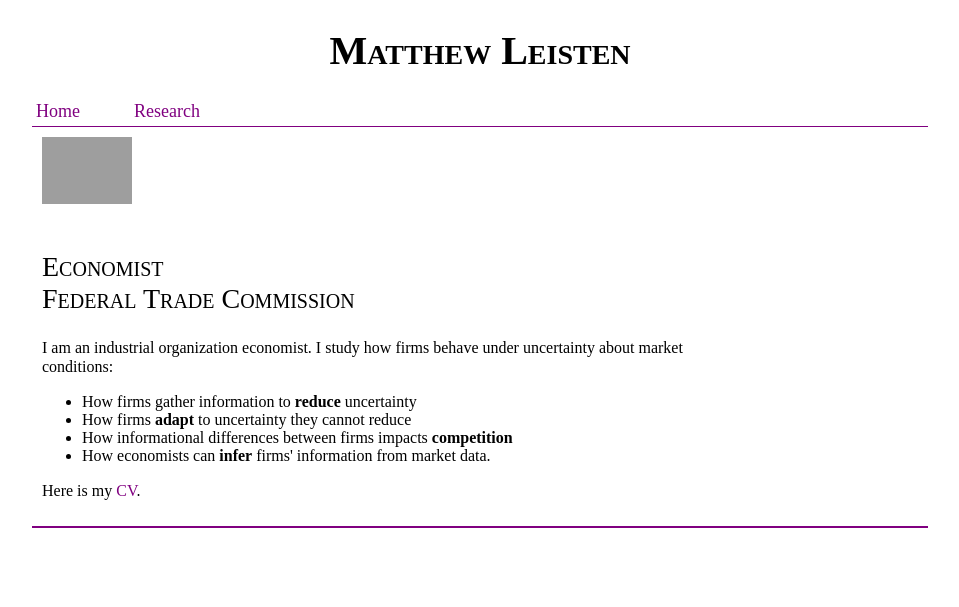
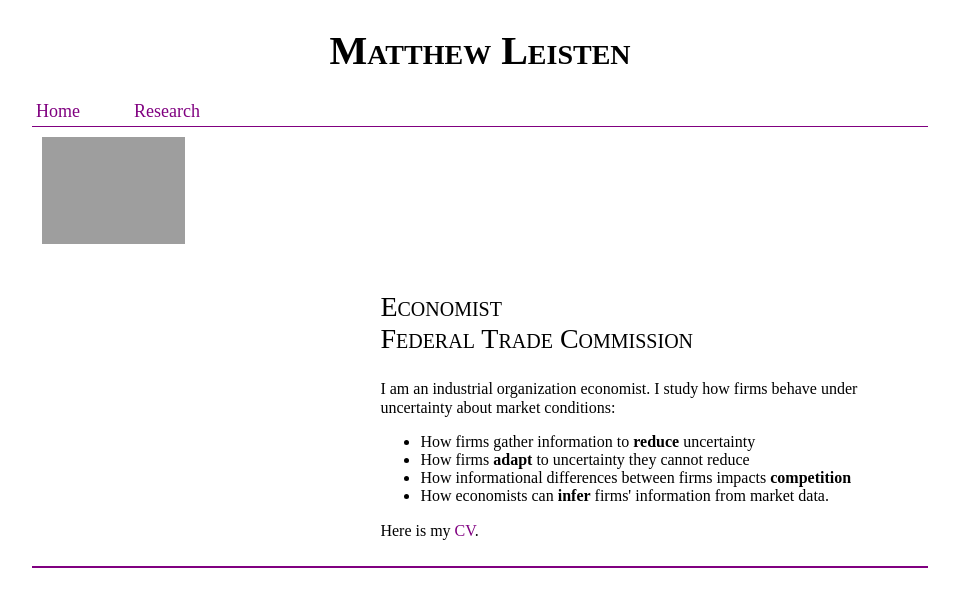
Before and after one commit to mleisten/mleisten.github.io, a Jekyll site: the page index.html, which Jekyll copies as it is, in a window 1280 px wide. Shown: the top 607 px of the page, without its empty margins (160-1119 px from the left). Built offline with Jekyll 4.4.1, drawn with Linux system fonts in a browser that asks for light colours.

Commit message:
Update main.css

```diff
--- a/css/main.css
+++ b/css/main.css
@@ -34,16 +34,17 @@ footer ul {
   clear: both;
 }
 .column {
-  float: left;
   padding: 10px;
 }
 
 .left {
-  width: 25%;
+  float: left;
+  width: 40%;
 }
 
 .right {
-  width: 75%;
+    float: right;
+  width: 60%;
 }
 a {
     text-decoration: none;
```
